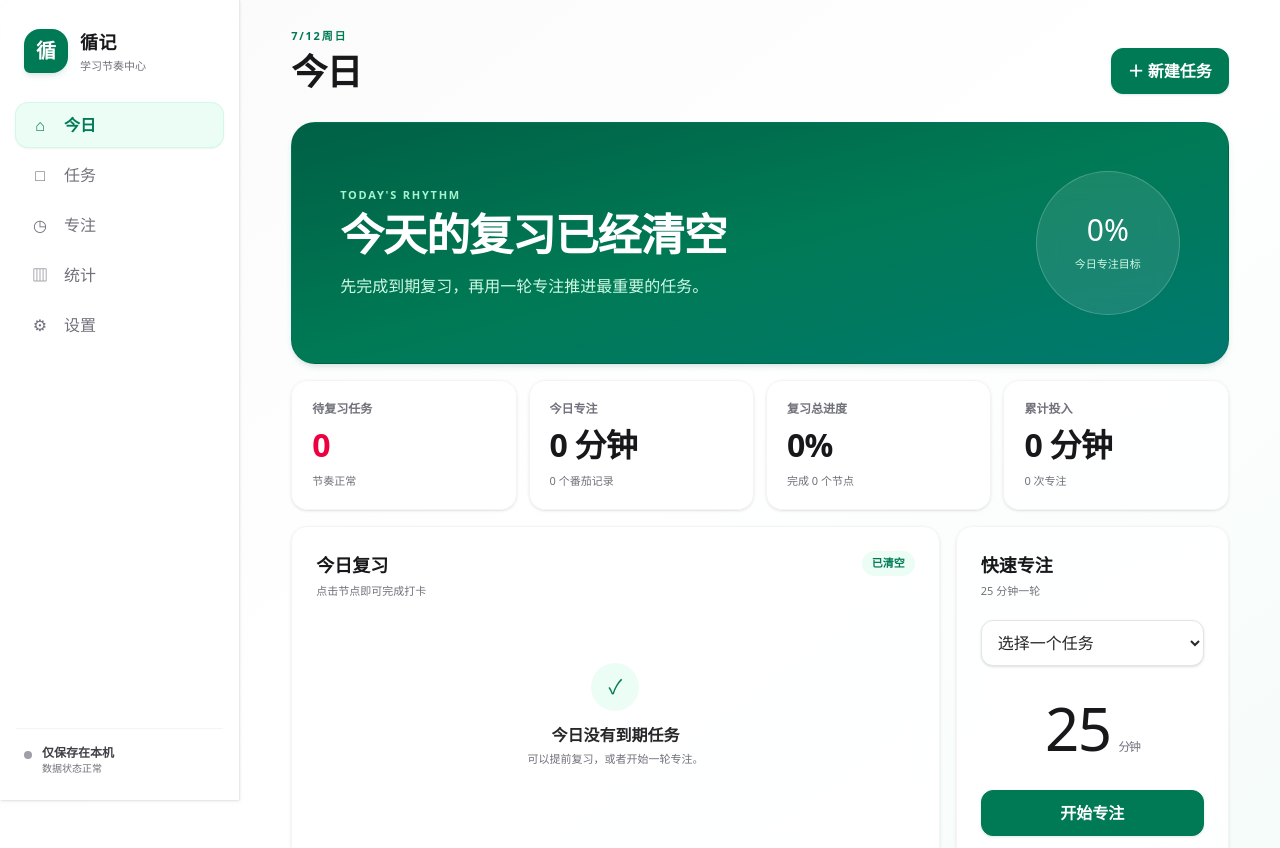
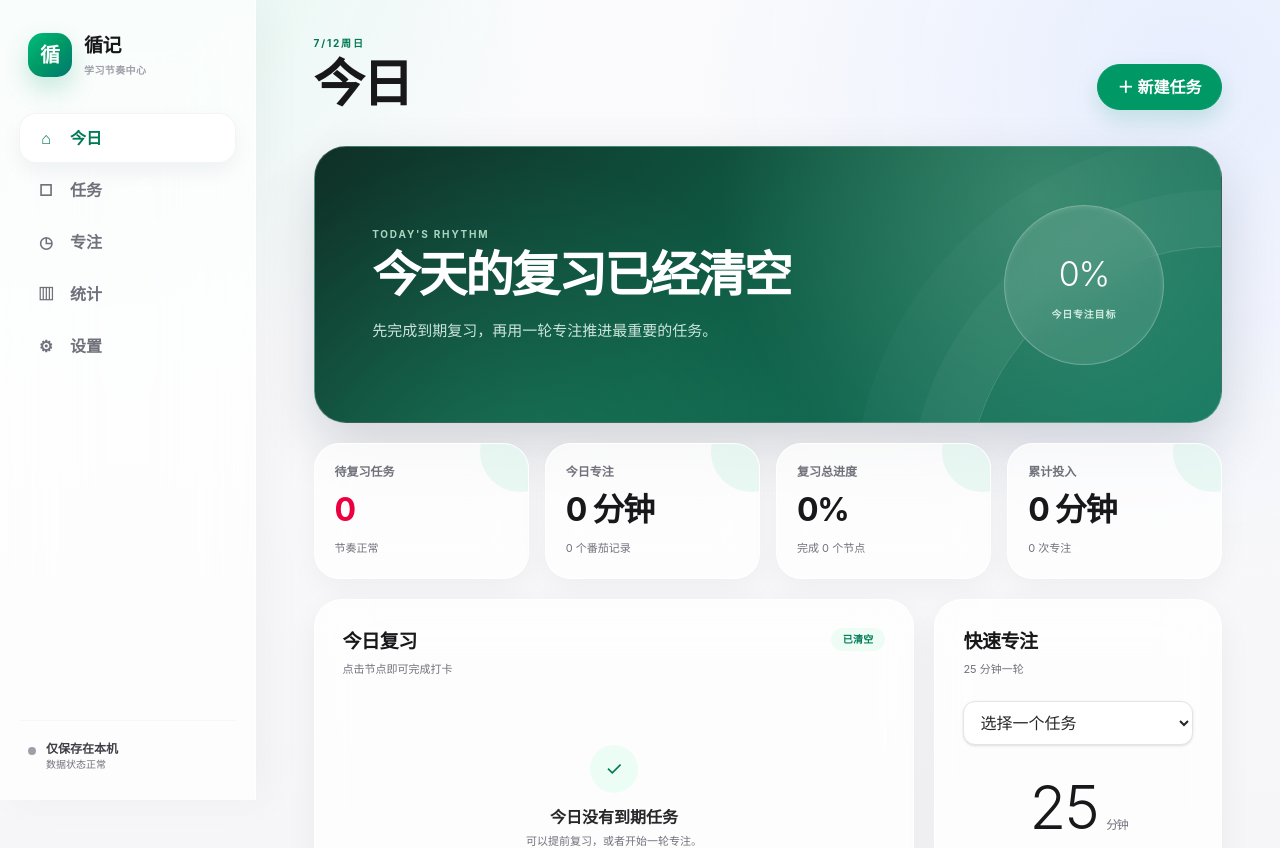
Before and after one commit to imagineluc/xunji-study, a Next.js app: page / in a window 1280 px wide. Shown: the top 848 px of the page. Built offline with nearby package versions, Linux system fonts and the light colour scheme.

Commit message:
Refine visual design with Apple-inspired polish

```diff
--- a/app/globals.css
+++ b/app/globals.css
@@ -1,13 +1,13 @@
 @import "tailwindcss";
 
 @theme {
-  --font-sans: "Microsoft YaHei", "PingFang SC", ui-sans-serif, system-ui, sans-serif;
+  --font-sans: -apple-system, BlinkMacSystemFont, "SF Pro Display", "PingFang SC", "Microsoft YaHei", ui-sans-serif, system-ui, sans-serif;
 }
 
 @layer base {
   * { @apply box-border; }
-  html { @apply scroll-smooth bg-zinc-50; }
-  body { @apply m-0 min-w-80 bg-gradient-to-br from-zinc-50 via-white to-emerald-50/40 font-sans text-zinc-800 antialiased; }
+  html { @apply scroll-smooth bg-[#F5F5F7]; }
+  body { @apply m-0 min-w-80 bg-[#F5F5F7] font-sans text-zinc-800 antialiased; background-image: radial-gradient(circle at 8% -8%, rgba(223, 246, 238, .9), transparent 29rem), radial-gradient(circle at 93% 7%, rgba(227, 235, 255, .82), transparent 31rem), linear-gradient(180deg, #fbfbfd 0%, #f5f5f7 100%); }
   button, input, select { @apply font-sans; }
   button { @apply cursor-pointer; }
   button:focus-visible, input:focus-visible, select:focus-visible { @apply outline-2 outline-offset-2 outline-emerald-500/40; }
@@ -16,17 +16,17 @@
 
 @layer components {
   .app-shell { @apply min-h-screen; }
-  .sidebar { @apply fixed inset-y-0 left-0 z-20 flex w-60 flex-col border-r border-zinc-200/80 bg-white/85 px-4 py-6 shadow-sm backdrop-blur-xl; }
-  .brand { @apply flex items-center gap-3 border-0 bg-transparent px-2 pb-7 pt-1 text-left transition-all duration-200 ease-in-out hover:scale-[1.02] active:scale-[0.98]; }
-  .brand-mark { @apply grid size-11 place-items-center rounded-2xl rounded-bl-md bg-emerald-700 text-xl font-bold text-white shadow-md shadow-emerald-900/10; }
+  .sidebar { @apply fixed inset-y-0 left-0 z-20 flex w-64 flex-col border-r border-white/80 bg-white/72 px-5 py-7 shadow-[12px_0_40px_rgba(15,23,42,.035)] backdrop-blur-2xl; }
+  .brand { @apply flex items-center gap-3 border-0 bg-transparent px-2 pb-9 pt-1 text-left transition-all duration-300 ease-out hover:translate-x-0.5 active:scale-[0.98]; }
+  .brand-mark { @apply grid size-11 place-items-center rounded-[15px] bg-gradient-to-br from-emerald-500 via-emerald-600 to-teal-700 text-xl font-bold text-white shadow-[0_12px_26px_rgba(5,150,105,.22)]; }
   .brand strong, .brand small { @apply block; }
-  .brand strong { @apply text-lg font-bold tracking-wide text-zinc-900; }
-  .brand small { @apply mt-0.5 text-[11px] font-medium text-zinc-500; }
-  .sidebar nav { @apply grid gap-1.5; }
-  .sidebar nav button { @apply flex w-full items-center gap-3 rounded-xl border-0 bg-transparent px-3 py-2.5 text-left font-medium text-zinc-500 transition-all duration-200 ease-in-out hover:scale-[1.02] hover:bg-zinc-100 hover:text-zinc-800 active:scale-[0.98]; }
+  .brand strong { @apply text-[19px] font-bold tracking-[-.02em] text-zinc-900; }
+  .brand small { @apply mt-0.5 text-[10px] font-semibold tracking-[.04em] text-zinc-400; }
+  .sidebar nav { @apply grid gap-1; }
+  .sidebar nav button { @apply flex w-full items-center gap-3 rounded-2xl border-0 bg-transparent px-3.5 py-3 text-left font-semibold text-zinc-500 transition-all duration-300 ease-out hover:translate-x-0.5 hover:bg-white hover:text-zinc-900 hover:shadow-sm active:scale-[0.98]; }
   .sidebar nav button span { @apply grid size-6 place-items-center text-base; }
-  .sidebar nav button.active { @apply bg-emerald-50 font-bold text-emerald-700 shadow-sm ring-1 ring-emerald-100; }
-  .sidebar-foot { @apply mt-auto flex items-start gap-2.5 border-t border-zinc-100 px-2 pt-4; }
+  .sidebar nav button.active { @apply bg-white font-bold text-emerald-700 shadow-[0_8px_22px_rgba(15,23,42,.06)] ring-1 ring-zinc-100; }
+  .sidebar-foot { @apply mt-auto flex items-start gap-2.5 border-t border-zinc-100/80 px-2 pt-5; }
   .sidebar-foot strong, .sidebar-foot small { @apply block; }
   .sidebar-foot strong { @apply text-xs font-bold text-zinc-700; }
   .sidebar-foot small { @apply text-[10px] text-zinc-500; }
@@ -35,41 +35,44 @@
   .sync-dot.syncing { @apply animate-pulse bg-amber-500; }
   .sync-dot.error { @apply bg-rose-500; }
 
-  .main { @apply ml-60 min-h-screen px-[clamp(1.5rem,4vw,4rem)] pb-20 pt-7; }
-  .topbar { @apply mx-auto mb-7 flex max-w-7xl items-end justify-between; }
-  .eyebrow { @apply mb-1 mt-0 text-[11px] font-bold uppercase tracking-[.16em] text-emerald-700; }
-  .topbar h1 { @apply m-0 text-4xl font-bold leading-tight tracking-tight text-zinc-900; }
-  .page-stack { @apply mx-auto grid max-w-7xl gap-4; }
+  .main { @apply ml-64 min-h-screen px-[clamp(1.5rem,4.5vw,5.75rem)] pb-24 pt-9; }
+  .topbar { @apply mx-auto mb-9 flex max-w-[82rem] items-end justify-between; }
+  .eyebrow { @apply mb-1.5 mt-0 text-[10px] font-bold uppercase tracking-[.18em] text-emerald-700; }
+  .topbar h1 { @apply m-0 text-[clamp(2.25rem,4vw,3.5rem)] font-bold leading-[1.04] tracking-[-.055em] text-zinc-900; }
+  .page-stack { @apply mx-auto grid max-w-[82rem] gap-5; }
 
-  .primary, .secondary, .ghost { @apply min-h-11 rounded-xl px-4 py-2.5 font-bold shadow-sm transition-all duration-200 ease-in-out hover:scale-[1.02] active:scale-[0.98]; }
-  .primary { @apply border border-emerald-700 bg-emerald-700 text-white shadow-emerald-900/10 hover:bg-emerald-800; }
-  .secondary { @apply border border-emerald-200 bg-emerald-50 text-emerald-700 hover:border-emerald-300 hover:bg-emerald-100; }
-  .ghost { @apply border border-zinc-200 bg-white text-zinc-600 hover:bg-zinc-50 hover:text-zinc-900; }
+  .primary, .secondary, .ghost { @apply min-h-11 rounded-full px-5 py-2.5 font-bold transition-all duration-300 ease-out active:scale-[0.97]; }
+  .primary { @apply border border-emerald-600 bg-emerald-600 text-white shadow-[0_10px_22px_rgba(5,150,105,.18)] hover:-translate-y-0.5 hover:bg-emerald-700 hover:shadow-[0_14px_28px_rgba(5,150,105,.25)]; }
+  .secondary { @apply border border-white bg-white/78 text-zinc-700 shadow-sm hover:-translate-y-0.5 hover:bg-white hover:shadow-md; }
+  .ghost { @apply border border-zinc-200/80 bg-white/70 text-zinc-600 shadow-sm hover:-translate-y-0.5 hover:bg-white hover:text-zinc-900 hover:shadow-md; }
   .large { @apply min-h-12 min-w-36; }
   .block { @apply w-full; }
 
-  .hero-card { @apply flex min-h-52 items-center justify-between overflow-hidden rounded-3xl border border-emerald-800/20 bg-gradient-to-br from-emerald-800 via-emerald-700 to-teal-700 p-[clamp(1.75rem,4vw,3rem)] text-white shadow-md shadow-emerald-900/10; }
-  .hero-card .eyebrow { @apply text-emerald-200; }
-  .hero-card h2 { @apply m-0 max-w-2xl text-[clamp(1.75rem,3.5vw,2.75rem)] font-bold leading-tight tracking-tight; }
-  .hero-card p:not(.eyebrow) { @apply mb-0 mt-3 text-emerald-100; }
-  .hero-progress { @apply ml-8 grid size-36 shrink-0 place-content-center rounded-full border border-white/20 bg-white/10 text-center backdrop-blur-md; }
-  .hero-progress strong { @apply text-3xl font-light; }
-  .hero-progress span { @apply mt-2 text-[11px] text-emerald-100; }
+  .hero-card { @apply relative flex min-h-60 items-center justify-between overflow-hidden rounded-[2rem] border border-white/20 p-[clamp(2rem,4.5vw,4rem)] text-white shadow-[0_24px_55px_rgba(15,23,42,.16)]; background: radial-gradient(circle at 80% 18%, rgba(188, 255, 216, .22), transparent 20rem), radial-gradient(circle at 20% 130%, rgba(53, 211, 153, .22), transparent 22rem), linear-gradient(135deg, #0f3027 0%, #0f5c45 48%, #177a61 100%); }
+  .hero-card::after { position: absolute; width: 32rem; height: 32rem; right: -16rem; bottom: -21rem; content: ""; border: 1px solid rgba(255,255,255,.16); border-radius: 999px; box-shadow: 0 0 0 56px rgba(255,255,255,.035), 0 0 0 112px rgba(255,255,255,.025); }
+  .hero-card > * { @apply relative z-10; }
+  .hero-card .eyebrow { @apply text-emerald-100/80; }
+  .hero-card h2 { @apply m-0 max-w-2xl text-[clamp(2rem,3.8vw,3.35rem)] font-bold leading-[1.13] tracking-[-.045em]; }
+  .hero-card p:not(.eyebrow) { @apply mb-0 mt-4 max-w-xl text-[15px] leading-relaxed text-emerald-50/85; }
+  .hero-progress { @apply ml-8 grid size-40 shrink-0 place-content-center rounded-full border border-white/25 bg-white/10 text-center shadow-inner shadow-white/10 backdrop-blur-xl; }
+  .hero-progress strong { @apply text-[34px] font-light tracking-[-.04em]; }
+  .hero-progress span { @apply mt-2 text-[10px] font-semibold tracking-[.08em] text-emerald-50/85; }
 
-  .metric-grid { @apply grid grid-cols-4 gap-3; }
-  .metric { @apply min-h-32 rounded-2xl border border-zinc-100 bg-white/80 p-5 shadow-sm backdrop-blur-md transition-all duration-200 ease-in-out hover:-translate-y-0.5 hover:shadow-md; }
+  .metric-grid { @apply grid grid-cols-4 gap-4; }
+  .metric { @apply relative min-h-34 overflow-hidden rounded-[1.6rem] border border-white/90 bg-white/72 p-5 shadow-[0_10px_30px_rgba(15,23,42,.045)] backdrop-blur-xl transition-all duration-300 ease-out hover:-translate-y-1 hover:bg-white/90 hover:shadow-[0_18px_36px_rgba(15,23,42,.08)]; }
+  .metric::before { position: absolute; width: 5rem; height: 5rem; right: -2rem; top: -2rem; content: ""; border-radius: 999px; background: rgba(16,185,129,.08); }
   .metric > span, .metric > small { @apply block text-zinc-500; }
   .metric > span { @apply text-xs font-bold; }
-  .metric > strong { @apply my-2 block text-[clamp(1.4rem,2.5vw,2rem)] font-bold leading-tight tracking-tight text-zinc-900; }
+  .metric > strong { @apply relative my-2.5 block text-[clamp(1.45rem,2.5vw,2.15rem)] font-bold leading-tight tracking-[-.04em] text-zinc-900; }
   .metric > small { @apply text-[11px]; }
   .metric.warm > strong { @apply text-rose-600; }
 
-  .content-grid { @apply grid grid-cols-[minmax(0,1.9fr)_minmax(17rem,.8fr)] gap-4; }
-  .panel { @apply min-w-0 rounded-2xl border border-zinc-100 bg-white/80 p-6 shadow-sm backdrop-blur-md; }
-  .panel-title { @apply mb-5 flex items-start justify-between gap-3; }
-  .panel-title h3 { @apply m-0 text-lg font-bold text-zinc-900; }
+  .content-grid { @apply grid grid-cols-[minmax(0,1.9fr)_minmax(18rem,.8fr)] gap-5; }
+  .panel { @apply min-w-0 rounded-[1.75rem] border border-white/90 bg-white/76 p-7 shadow-[0_12px_34px_rgba(15,23,42,.055)] backdrop-blur-xl; }
+  .panel-title { @apply mb-6 flex items-start justify-between gap-3; }
+  .panel-title h3 { @apply m-0 text-[19px] font-bold tracking-[-.025em] text-zinc-900; }
   .panel-title p { @apply mb-0 mt-1 text-[11px] text-zinc-500; }
-  .panel-title > span { @apply rounded-full bg-emerald-50 px-2.5 py-1 text-[11px] font-bold text-emerald-700; }
+  .panel-title > span { @apply rounded-full bg-emerald-50/90 px-3 py-1 text-[10px] font-bold tracking-wide text-emerald-700; }
 
   .review-list { @apply grid; }
   .today-task { @apply flex items-center gap-3 border-t border-zinc-100 px-1 py-3.5 first:border-t-0; }
@@ -94,28 +97,28 @@
   .empty strong { @apply font-bold text-zinc-800; }
   .empty p { @apply mb-0 mt-1 text-[11px]; }
 
-  .filter-bar { @apply flex items-center justify-between gap-4 rounded-2xl border border-zinc-100 bg-white/80 p-3.5 shadow-sm backdrop-blur-md; }
+  .filter-bar { @apply flex items-center justify-between gap-4 rounded-[1.5rem] border border-white/90 bg-white/72 p-3.5 shadow-[0_10px_28px_rgba(15,23,42,.045)] backdrop-blur-xl; }
   .category-tabs, .subfilters { @apply flex items-center gap-1.5; }
   .category-tabs { @apply flex-wrap; }
-  .category-tabs button, .subfilters button { @apply inline-flex items-center gap-1.5 rounded-xl border border-transparent bg-transparent px-3 py-2 text-zinc-500 transition-all duration-200 ease-in-out hover:scale-[1.02] hover:bg-zinc-100 active:scale-[0.98]; }
+  .category-tabs button, .subfilters button { @apply inline-flex items-center gap-1.5 rounded-full border border-transparent bg-transparent px-3.5 py-2 text-zinc-500 transition-all duration-300 ease-out hover:bg-white hover:text-zinc-900 hover:shadow-sm active:scale-[0.98]; }
   .category-tabs button i { @apply size-2 rounded-full; }
-  .category-tabs button.active, .subfilters button.active { @apply border-emerald-100 bg-emerald-50 font-bold text-emerald-700; }
+  .category-tabs button.active, .subfilters button.active { @apply border-white bg-white font-bold text-emerald-700 shadow-[0_6px_16px_rgba(15,23,42,.07)]; }
   .filter-bar input { @apply w-56; }
   .subfilters { @apply px-1; }
   .subfilters span { @apply ml-auto text-[11px] text-zinc-500; }
 
-  .task-grid { @apply grid grid-cols-2 gap-4; }
-  .task-card { @apply rounded-2xl border border-zinc-100 bg-white/80 p-5 shadow-sm backdrop-blur-md transition-all duration-200 ease-in-out hover:-translate-y-0.5 hover:shadow-md; }
+  .task-grid { @apply grid grid-cols-2 gap-5; }
+  .task-card { @apply rounded-[1.75rem] border border-white/90 bg-white/78 p-6 shadow-[0_12px_34px_rgba(15,23,42,.055)] backdrop-blur-xl transition-all duration-300 ease-out hover:-translate-y-1 hover:bg-white/95 hover:shadow-[0_20px_44px_rgba(15,23,42,.09)]; }
   .task-card.finished { @apply opacity-70; }
   .task-card-head { @apply flex items-start justify-between gap-4; }
-  .category-pill { @apply inline-flex rounded-full px-2.5 py-1 text-[10px] font-bold; }
-  .task-card h3 { @apply mb-2 mt-3 text-base font-bold text-zinc-900; }
+  .category-pill { @apply inline-flex rounded-full px-3 py-1 text-[10px] font-bold tracking-wide; }
+  .task-card h3 { @apply mb-2.5 mt-3.5 text-[17px] font-bold tracking-[-.025em] text-zinc-900; }
   .tags { @apply flex min-h-5 flex-wrap gap-1.5 text-[10px] text-zinc-500; }
   .tags button { @apply inline-flex items-center gap-1 rounded-full border border-zinc-200 bg-zinc-50 px-2 py-1 transition-all duration-200 ease-in-out hover:scale-[1.02] hover:border-rose-200 hover:bg-rose-50 hover:text-rose-600 active:scale-[0.98]; }
   .tags button span { @apply text-zinc-400; }
-  .more { @apply rounded-lg border border-zinc-200 bg-white px-2.5 py-1.5 text-[11px] font-bold text-zinc-500 transition-all duration-200 ease-in-out hover:scale-[1.02] hover:bg-zinc-50 hover:text-zinc-800 active:scale-[0.98]; }
+  .more { @apply rounded-full border border-zinc-200/80 bg-white/70 px-3 py-1.5 text-[11px] font-bold text-zinc-500 transition-all duration-300 ease-out hover:bg-white hover:text-zinc-800 hover:shadow-sm active:scale-[0.98]; }
   .review-track { @apply my-5 grid grid-cols-5 gap-1.5; }
-  .review-track button { @apply grid place-items-center rounded-xl border border-zinc-200 bg-zinc-50 px-1 py-2 text-zinc-500 transition-all duration-200 ease-in-out hover:scale-[1.02] active:scale-[0.98]; }
+  .review-track button { @apply grid place-items-center rounded-2xl border border-zinc-100 bg-zinc-50/80 px-1 py-2.5 text-zinc-500 transition-all duration-300 ease-out hover:-translate-y-0.5 hover:bg-white hover:shadow-sm active:scale-[0.98]; }
   .review-track button i { @apply mb-1 grid size-6 place-items-center rounded-full bg-zinc-200 text-[10px] font-bold not-italic; }
   .review-track button span { @apply text-[9px]; }
   .review-track button small { @apply text-[8px]; }
@@ -124,13 +127,13 @@
   .review-track button.due { @apply border-amber-200 bg-amber-50 text-amber-700; }
   .review-track button.overdue { @apply border-rose-200 bg-rose-50 text-rose-700; }
   .task-card-foot { @apply flex items-center justify-between text-[10px] text-zinc-500; }
-  .text-button { @apply rounded-lg border-0 bg-transparent px-2 py-1.5 font-bold text-emerald-700 transition-all duration-200 ease-in-out hover:scale-[1.02] hover:bg-emerald-50 active:scale-[0.98]; }
+  .text-button { @apply rounded-full border-0 bg-transparent px-2.5 py-1.5 font-bold text-emerald-700 transition-all duration-300 ease-out hover:bg-emerald-50 active:scale-[0.98]; }
   .danger-text { @apply !text-rose-600 hover:!bg-rose-50; }
 
   .focus-layout { @apply grid-cols-[minmax(0,1.3fr)_minmax(20rem,.7fr)] items-start; }
-  .timer-panel { @apply min-h-[37rem] text-center; }
+  .timer-panel { @apply min-h-[37rem] text-center; background: linear-gradient(145deg, rgba(255,255,255,.92), rgba(236,253,245,.74)); }
   .timer-panel > select { @apply mx-auto mb-5 mt-2.5 w-full max-w-md; }
-  .timer-ring { @apply relative mx-auto my-6 grid aspect-square w-full max-w-xs place-items-center rounded-full bg-zinc-100 shadow-[0_0_0_12px_rgba(16,185,129,.04)]; background: conic-gradient(rgb(5 150 105) var(--progress), rgb(244 244 245) 0); }
+  .timer-ring { @apply relative mx-auto my-7 grid aspect-square w-full max-w-xs place-items-center rounded-full bg-zinc-100 shadow-[0_0_0_12px_rgba(16,185,129,.045),0_20px_45px_rgba(15,23,42,.08)]; background: conic-gradient(rgb(5 150 105) var(--progress), rgb(244 244 245) 0); }
   .timer-ring::after { @apply absolute inset-3 rounded-full bg-white content-['']; }
   .timer-ring > div { @apply relative z-10; }
   .timer-ring strong, .timer-ring span { @apply block; }
@@ -190,8 +193,8 @@
   .file-button { @apply inline-flex cursor-pointer items-center justify-center; }
   .file-button input { @apply hidden; }
 
-  .modal-backdrop { @apply fixed inset-0 z-[100] grid place-items-center bg-zinc-900/40 p-5 backdrop-blur-md; }
-  .modal { @apply max-h-[calc(100vh-2.5rem)] w-full max-w-lg overflow-y-auto rounded-3xl border border-white/40 bg-white/95 p-7 shadow-2xl shadow-zinc-900/20 backdrop-blur-xl; }
+  .modal-backdrop { @apply fixed inset-0 z-[100] grid place-items-center bg-slate-950/25 p-5 backdrop-blur-xl; }
+  .modal { @apply max-h-[calc(100vh-2.5rem)] w-full max-w-lg overflow-y-auto rounded-[2rem] border border-white/70 bg-white/92 p-8 shadow-2xl shadow-slate-900/20 backdrop-blur-2xl; }
   .modal-head { @apply mb-6 flex items-start justify-between; }
   .modal h2 { @apply m-0 text-3xl font-bold tracking-tight text-zinc-900; }
   .close { @apply grid size-9 place-items-center rounded-full border-0 bg-zinc-100 text-xl text-zinc-500 transition-all duration-200 ease-in-out hover:scale-[1.02] hover:bg-zinc-200 active:scale-[0.98]; }
@@ -204,7 +207,7 @@
   .editable-tags button { @apply inline-flex items-center gap-1.5 rounded-full border border-zinc-200 bg-white px-2.5 py-1.5 text-[11px] text-zinc-600 shadow-sm transition-all duration-200 ease-in-out hover:scale-[1.02] hover:border-rose-200 hover:bg-rose-50 hover:text-rose-600 active:scale-[0.98]; }
   .editable-tags small { @apply px-2 text-zinc-400; }
   .modal-actions { @apply mt-1 flex justify-end gap-2; }
-  .toast { @apply fixed bottom-6 left-[calc(50%+7.5rem)] z-[120] -translate-x-1/2 rounded-xl bg-zinc-800 px-4 py-2.5 text-sm text-white shadow-xl; }
+  .toast { @apply fixed bottom-6 left-[calc(50%+8rem)] z-[120] -translate-x-1/2 rounded-full bg-zinc-900/92 px-5 py-3 text-sm text-white shadow-2xl backdrop-blur-xl; }
   .mobile-nav { @apply hidden; }
 }
 
```
